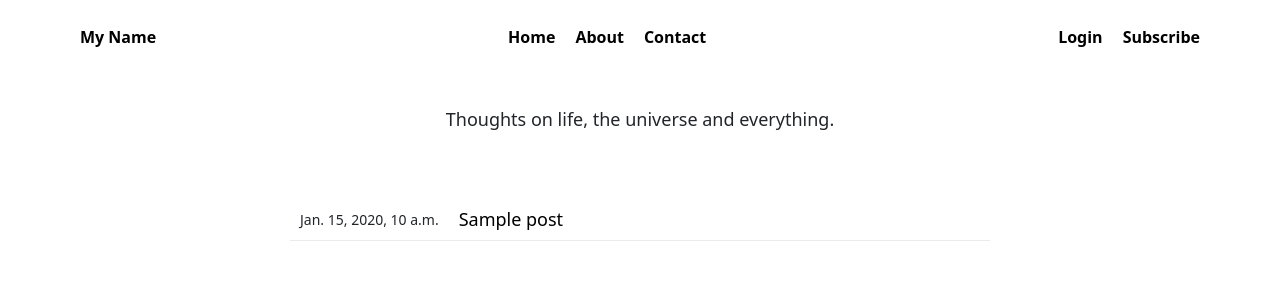
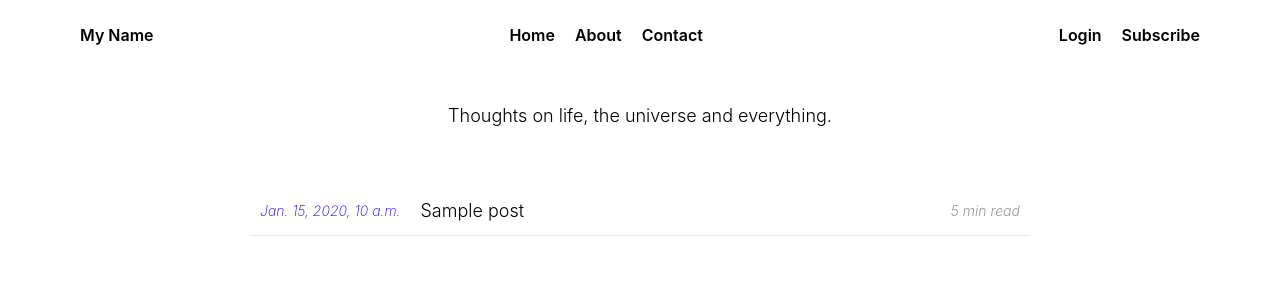
Before and after one commit to sdevgill/devgill-django, a Django app: page /blog/ in a window 1280 px wide. Shown: the top 300 px of the page. Run offline with Django 4.2, Linux system fonts and the light colour scheme; tables that the repository leaves empty hold one stand-in row (values such as "Sample post").

Commit message:
Optimize blog css and fix css links

```diff
--- a/static/css/base.css
+++ b/static/css/base.css
@@ -5,6 +5,11 @@
   margin: 0;
 }
 
+html {
+  margin: 0 auto;
+  max-width: 1280px;
+}
+
 @import url('https://fonts.googleapis.com/css2?family=Roboto:wght@400;700&display=swap');
 
 body {
--- a/static/css/blog.css
+++ b/static/css/blog.css
@@ -1,13 +1,8 @@
 /* Header Nav */
 
-.nav-header {
-  margin: 0 auto;
-  max-width: 1320px;
-}
-
 .nav {
+  align-items: center;
   display: flex;
-  align-items: center;
   justify-content: space-between;
   margin: 25px 80px;
 }
@@ -20,16 +15,12 @@
 .center-nav,
 .right-nav {
   display: flex;
+  gap: 20px;
   list-style: none;
+  margin: 0;
   padding: 0;
-  gap: 20px;
-  margin: 0;
 }
 
-.logo {
-  font-size: 18px;
-  font-weight: 700;
-}
 
 .nav-item {
   color: black;
@@ -39,8 +30,8 @@
 /* Intro Section */
 
 .intro {
+  align-items: center;
   display: flex;
-  align-items: center;
   justify-content: space-around;
   margin: 60px;
   text-align: center;
@@ -48,7 +39,7 @@
 
 .intro h1 {
   font-size: 18px;
-  font-weight: 500;
+  font-weight: 300;
 }
 
 /* Blog Posts */
@@ -56,44 +47,55 @@
 .main {
   display: flex;
   flex-direction: column;
-  align-items: center;
-  justify-content: center;
   margin: 0 auto;
-  max-width: 1800px;
-}
-
-.main h2 {
-  font-size: 18px;
-  font-weight: 500;
+  max-width: 800px;
 }
 
 .main a {
+  color: black;
   text-decoration: none;
-  color: black;
 }
 
 .post-entry {
-  width: 700px;
+  align-items: center;
+  border-bottom: 1px solid #eaeaea;
   display: flex;
-  border-bottom: 1px solid #eaeaea;
+  margin: 0 10px;
+  padding: 4px 0;
+}
+
+.date-entry, .read-time {
+  font-size: 14px;
+  font-style: italic;
+  margin: 0 10px;
 }
 
 .date-entry {
-  font-size: 14px;
-  /* font-style: italic; */
+  color: #1b02fa;
+  font-weight: 200;
+}
+
+.read-time {
+  color: #999;
+  font-weight: 300;
+}
+
+.post-title {
+  font-size: 18px;
+  font-weight: 300;
   margin: 10px;
 }
 
-.post-title {
-  margin: 10px;
+.read-time {
+  margin-left: auto;
 }
 
 /* Media Queries */
 
 @media screen and (max-width: 650px) {
+
   .nav {
     flex-direction: column;
-    margin: 25px 20px;
   }
 
   .left-nav,
@@ -107,11 +109,6 @@
   }
 
   .intro {
-    margin: 40px;
-  }
-
-  .post-entry {
-    max-width: 380px;
-    padding: 0 20px;
+    margin: 40px 10px;
   }
 }
--- a/templates/base.html
+++ b/templates/base.html
@@ -11,12 +11,12 @@
   <!-- Favicon -->
   <link rel="icon" href="">
   <!-- Bootstrap -->
-  <link href="https://cdn.jsdelivr.net/npm/bootstrap@5.2.1/dist/css/bootstrap.min.css"
+  {% comment %} <link href="https://cdn.jsdelivr.net/npm/bootstrap@5.2.1/dist/css/bootstrap.min.css"
   rel="stylesheet" integrity="sha384-iYQeCzEYFbKjA/T2uDLTpkwGzCiq6soy8tYaI1GyVh/UjpbCx/TYkiZhlZB6+fzT"
-  crossorigin="anonymous">
+  crossorigin="anonymous"> {% endcomment %}
   <!-- CSS -->
+  <link rel="stylesheet" href="{% static 'css/base.css' %}">
   {% block css %}
-  <link rel="stylesheet" href="{% static 'css/base.css' %}">
   {% endblock css %}
 </head>
 
@@ -26,11 +26,11 @@
 {% endblock content %}
 
   <!-- Bootstrap -->
-  <script
+  {% comment %} <script
     src="https://cdn.jsdelivr.net/npm/bootstrap@5.2.1/dist/js/bootstrap.bundle.min.js"
     integrity="sha384-u1OknCvxWvY5kfmNBILK2hRnQC3Pr17a+RTT6rIHI7NnikvbZlHgTPOOmMi466C8"
     crossorigin="anonymous">
-  </script>
+  </script> {% endcomment %}
 
 </body>
 </html>
--- a/templates/blog.html
+++ b/templates/blog.html
@@ -12,7 +12,7 @@
 <header class="nav-header">
   <nav class="nav">
     <ul class="left-nav">
-      <li><a href="/" class="nav-item" class="logo">My Name</a></li>
+      <li><a href="/" class="nav-item logo">My Name</a></li>
     </ul>
     <ul class="center-nav">
       <li><a href="#" class="nav-item">Home</a></li>
@@ -35,6 +35,7 @@
   <article class="post-entry">
     <p class="date-entry">{{ post.date }}</p>
     <h2 class="post-title"><a href="">{{ post.title }}</a></h2>
+    <p class="read-time">5 min read</p>
   </article>
   {% endfor %}
 </main>
```
